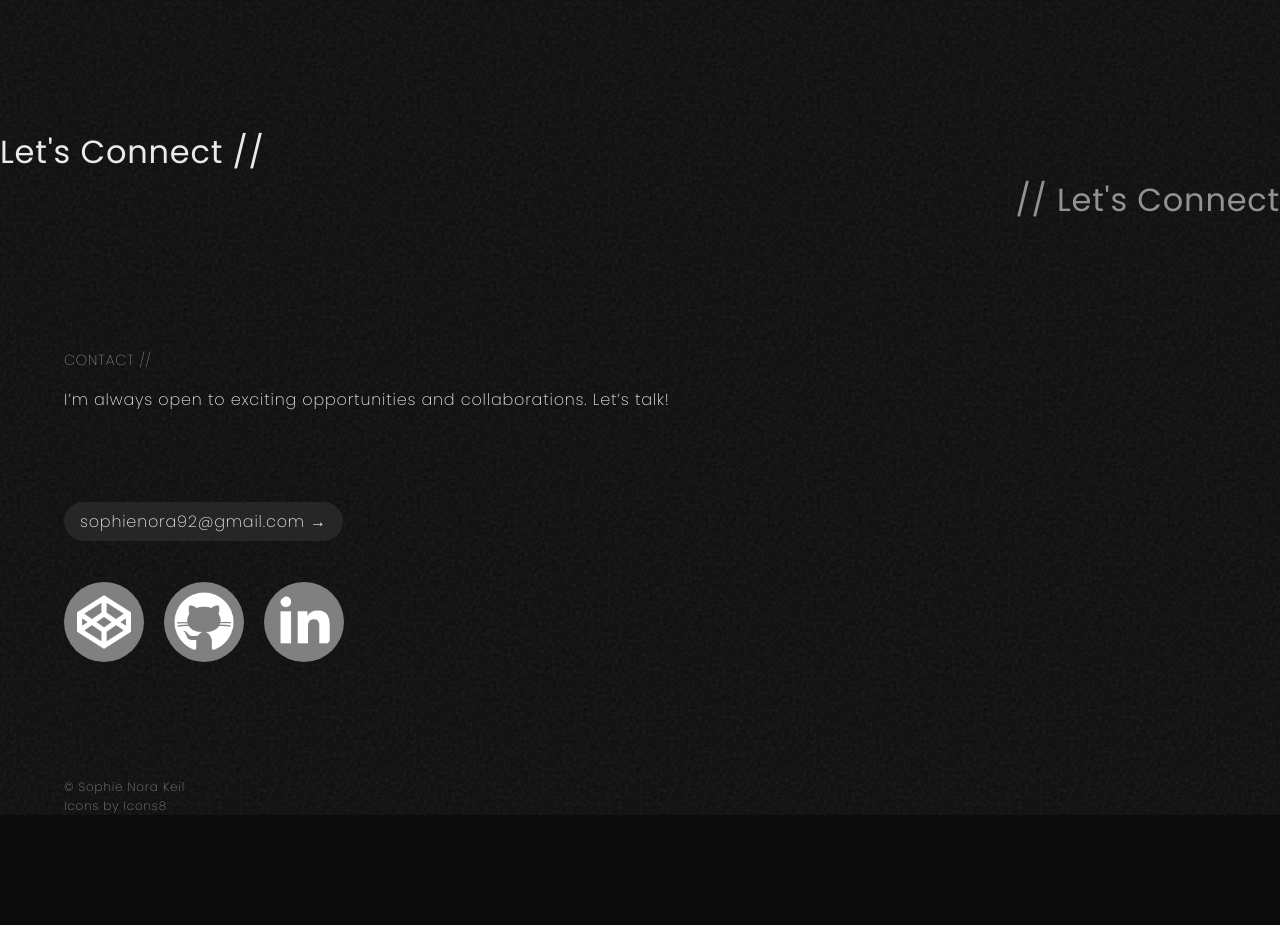
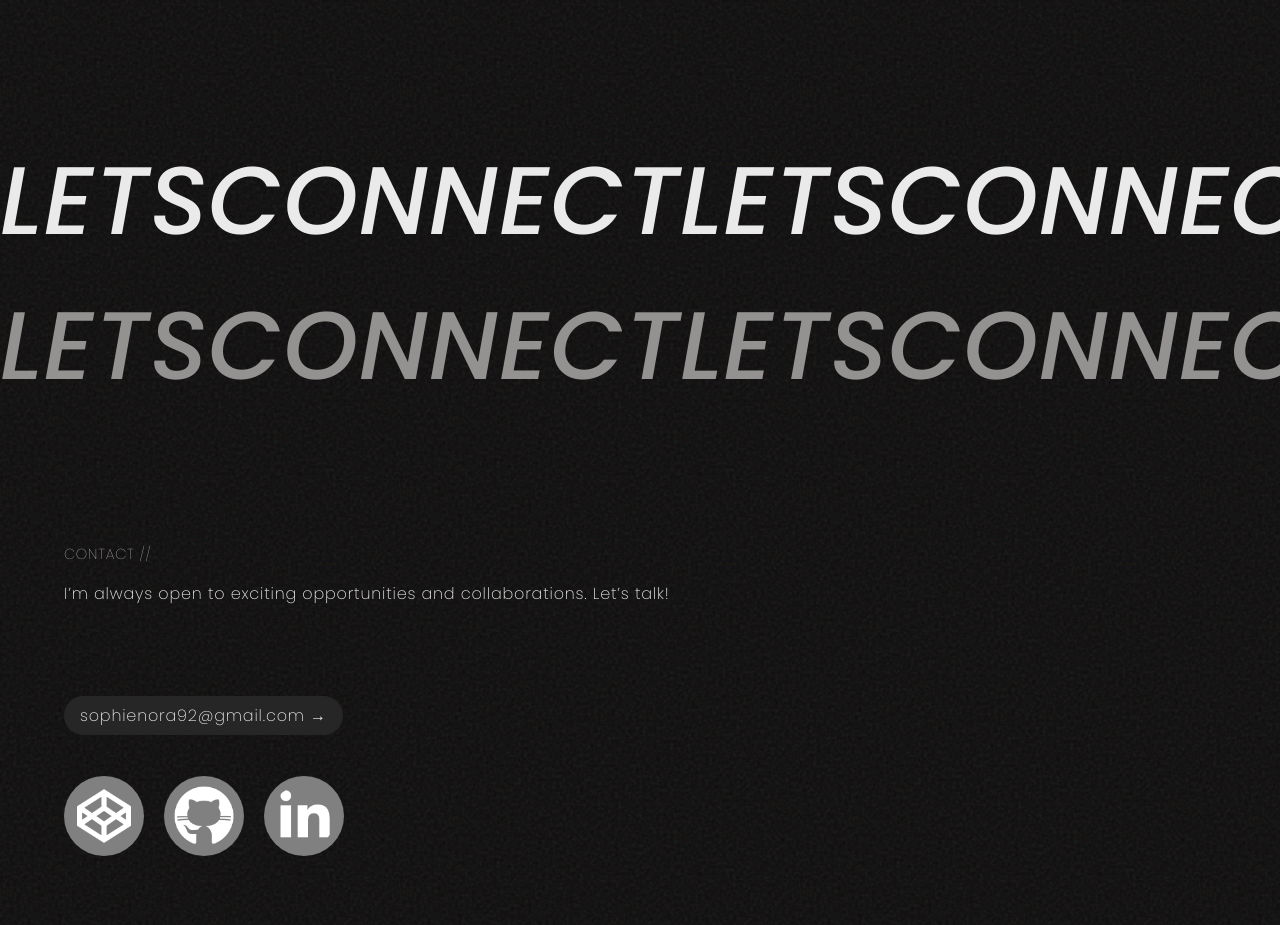
Before and after one commit to zofienora/portfolio-v032025, a React (Vite) app: page / in a window 1280 px wide. Shown: the part 2320-3245 px from the top of the page. Before the commit the page ends 3135 px from the top, so only its background shows below. Built offline with nearby package versions, Linux system fonts and the light colour scheme.

Commit message:
added media query for connect

```diff
--- a/src/App.css
+++ b/src/App.css
@@ -128,15 +128,41 @@ header {
 }
 
 .letsconnect-first {
-  font-size: 2rem;
+  font-size: 1.6rem;
+  text-transform: uppercase;
+  font-style: italic;
 }
 
 .letsconnect-second {
-  font-size: 2rem;
+  font-size: 1.6rem;
+  text-transform: uppercase;
+  font-style: italic;
   color:#949191;
   text-align: right;
 }
 
+@media screen and (min-width: 400px) {
+  .letsconnect-first, .letsconnect-second {
+    font-size: 2rem;
+    font-weight: 500;
+  }
+ }
+
+ @media screen and (min-width: 750px) {
+  .letsconnect-first, .letsconnect-second {
+    font-size: 3.75rem;
+    font-weight: 500;
+  }
+ }
+
+ @media screen and (min-width: 1200px) {
+  .letsconnect-first, .letsconnect-second {
+    font-size: 6rem;
+    font-weight: 500;
+    text-transform: uppercase;
+    font-style: italic;
+  }
+ }
 
 /* contact */
 
--- a/src/components/Letsconnect.jsx
+++ b/src/components/Letsconnect.jsx
@@ -19,7 +19,7 @@ function Letsconnect() {
                  }}
                 className="letsconnect-first"
             >
-                Let's Connect //
+                letsconnectletsconnect
             </motion.div>
 
             <motion.div
@@ -29,7 +29,7 @@ function Letsconnect() {
                  }}
                 className="letsconnect-second"
             >
-                // Let's Connect
+                letsconnectletsconnect
             </motion.div>
         </div>
     );
```
